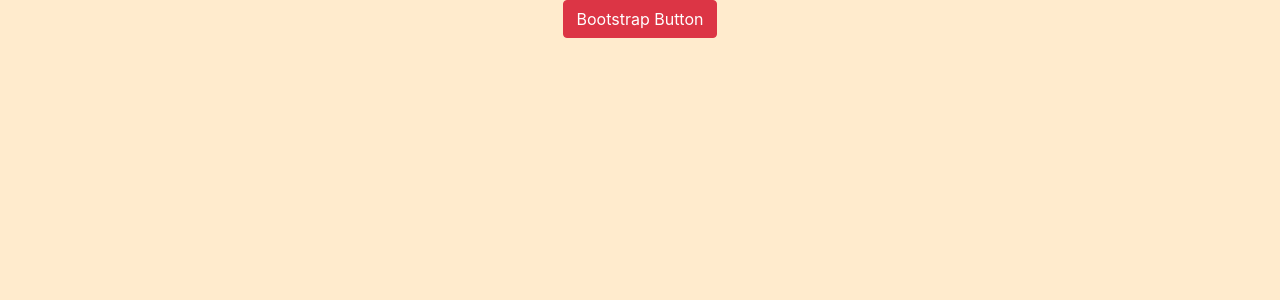
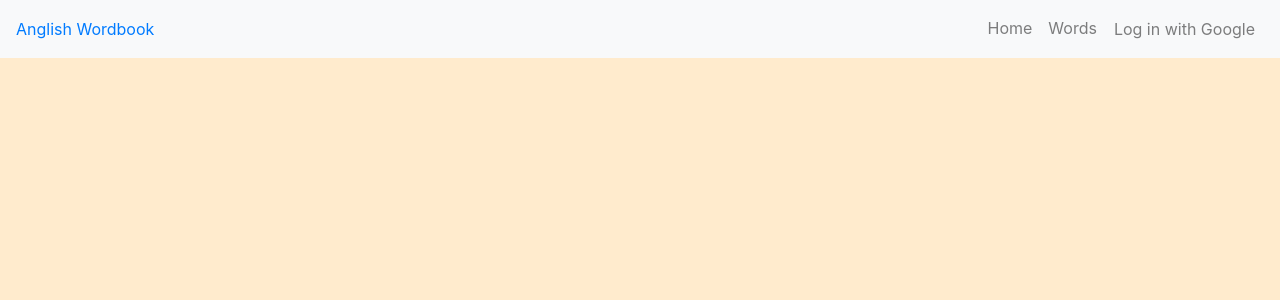
Before and after one commit to jthielman/anglish-wordbook, a React (Create React App) app: page / in a window 1280 px wide. Shown: the top 300 px of the page. Built offline with nearby package versions, Linux system fonts and the light colour scheme; no server answers.

Commit message:
auth works

```diff
--- a/package.json
+++ b/package.json
@@ -10,8 +10,10 @@
     "bootstrap": "^4.4.1",
     "firebase": "^7.7.0",
     "node-sass": "^4.13.1",
+    "prop-types": "^15.7.2",
     "react": "^16.12.0",
     "react-dom": "^16.12.0",
+    "react-router-dom": "^5.1.2",
     "react-scripts": "3.3.0"
   },
   "scripts": {
--- a/src/App/App.js
+++ b/src/App/App.js
@@ -1,13 +1,46 @@
 import React from 'react';
-import logo from './logo.svg';
-import './App.css';
+import {
+  BrowserRouter as Router, /* Route, Redirect, Switch, */
+} from 'react-router-dom';
+import firebase from 'firebase/app';
+import 'firebase/auth';
 
-function App() {
-  return (
-    <div className="App">
-      <button className="btn btn-danger">Bootstrap Button</button>
-    </div>
-  );
+import firebaseConnection from '../helpers/data/connection';
+import MyNavbar from '../components/shared/MyNavbar/MyNavbar';
+
+import './App.scss';
+
+firebaseConnection();
+
+class App extends React.Component {
+  state = {
+    authed: false,
+  }
+
+  componentDidMount() {
+    this.removeListener = firebase.auth().onAuthStateChanged((user) => {
+      if (user) {
+        this.setState({ authed: true });
+      } else {
+        this.setState({ authed: false });
+      }
+    });
+  }
+
+  componentWillUnmount() {
+    this.removeListener();
+  }
+
+  render() {
+    const { authed } = this.state;
+    return (
+      <div className="App">
+        <Router>
+          <MyNavbar authed={authed} />
+        </Router>
+      </div>
+    );
+  }
 }
 
 export default App;
--- /dev/null
+++ b/src/components/shared/MyNavbar/MyNavbar.js
@@ -0,0 +1,71 @@
+import React from 'react';
+import { Link } from 'react-router-dom';
+import PropTypes from 'prop-types';
+import firebase from 'firebase/app';
+import 'firebase/auth';
+
+import './MyNavbar.scss';
+
+class MyNavbar extends React.Component {
+  static propTypes = {
+    authed: PropTypes.bool,
+  }
+
+  loginClickEvent = (e) => {
+    e.preventDefault();
+    const provider = new firebase.auth.GoogleAuthProvider();
+    firebase.auth().signInWithPopup(provider);
+  }
+
+  logMeOut = (e) => {
+    e.preventDefault();
+    firebase.auth().signOut();
+  }
+
+  render() {
+    const { authed } = this.props;
+    const buildNavbar = () => {
+      if (authed) {
+        return (
+          <ul className='navbar-nav ml-auto'>
+            <li className='nav-item'>
+              <Link className='nav-link' to='/'>Home</Link>
+            </li>
+            <li className='nav-item'>
+              <Link className='nav-link' to='/words'>Words</Link>
+            </li>
+            <li className='nav-item'>
+              <Link className='nav-link' to='/words/new'>New</Link>
+            </li>
+            <li className='nav-item'>
+              <button className='nav-link btn btn-outline-dark' onClick={this.logMeOut}>Log out</button>
+            </li>
+          </ul>
+        );
+      }
+      return (
+        <ul className='navbar-nav ml-auto'>
+          <li className='nav-item'>
+            <Link className='nav-link' to='/'>Home</Link>
+          </li>
+          <li>
+            <Link className='nav-link' to='/words'>Words</Link>
+          </li>
+          <li>
+            <button className='nav-link btn btn-light' onClick={this.loginClickEvent}>Log in with Google</button>
+          </li>
+        </ul>
+      )
+    };
+    return (
+      <div className="MyNavbar">
+        <nav className="navbar navbar-expand navbar-light bg-light">
+          <Link className="nav-brand" to="/">Anglish Wordbook</Link>
+          { buildNavbar() }
+        </nav>
+      </div>
+    );
+  }
+}
+
+export default MyNavbar;
--- /dev/null
+++ b/src/components/shared/MyNavbar/MyNavbar.scss
@@ -0,0 +1,3 @@
+.MyNavbar {
+  display: blaock;
+}
--- /dev/null
+++ b/src/helpers/data/connection.js
@@ -0,0 +1,10 @@
+import firebase from 'firebase/app';
+import firebaseConfig from '../apiKeys.json';
+
+const firebaseApp = () => {
+  if (!firebase.apps.length) {
+    firebase.initializeApp(firebaseConfig.firebaseKeys);
+  }
+};
+
+export default firebaseApp;
```
Also changed, not shown: src/helpers/apiKeys.example.json (added, +12 -0 lines), src/App/App.scss (renamed from src/App/App.css), 1 other file (tests, documents, lock files or other folders).
